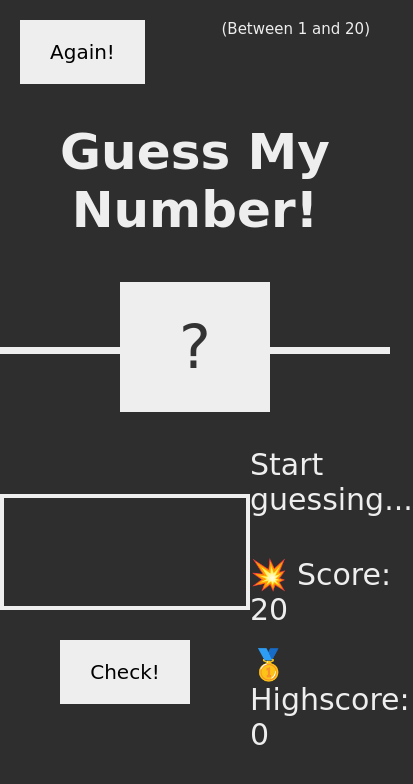
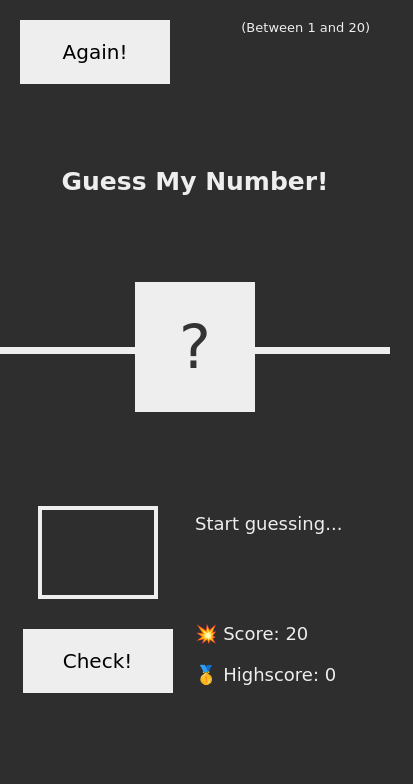
Before and after one commit to kauanatomb/Guess-my-number, a plain HTML site: page index.html in a window 390 px wide. Shown: the whole page, 413 px wide, since content can reach past the window. Drawn offline with Linux system fonts and the light colour scheme; a web font is replaced by a local one.

Commit message:
CSS media responsive

```diff
--- a/index.html
+++ b/index.html
@@ -15,11 +15,11 @@
       <div class="number">?</div>
     </header>
     <main>
-      <section class="right">
+      <section class="left">
         <input type="number" class="guess" />
         <button class="btn check">Check!</button>
       </section>
-      <section class="left">
+      <section class="right">
         <p class="message">Start guessing...</p>
         <p class="label-score">💥 Score: <span class="score">20</span></p>
         <p class="label-highscore">
--- a/style.css
+++ b/style.css
@@ -33,14 +33,14 @@ main {
   justify-content: space-around;
 }
 
-.right {
+.left {
   width: 52rem;
   display: flex;
   flex-direction: column;
   align-items: center;
 }
 
-.left {
+.right {
   width: 52rem;
   font-size: 3rem;
 }
@@ -117,3 +117,28 @@ h1 {
 .label-score {
   margin-bottom: 2rem;
 }
+
+@media (max-width: 600px) {
+  .right {
+    font-size: 1.8rem;
+  }
+  .left {
+    font-size: 3rem;
+  }
+  h1 {
+    font-size: 2.5rem;
+  }
+  .guess {
+    font-size: 3rem;
+    width: 12rem;
+  }
+  .number {
+    width: 12rem;
+  }
+  .btn {
+    width: 15rem;
+  }
+  .between {
+    font-size: 1.3rem;
+  }
+}
```
